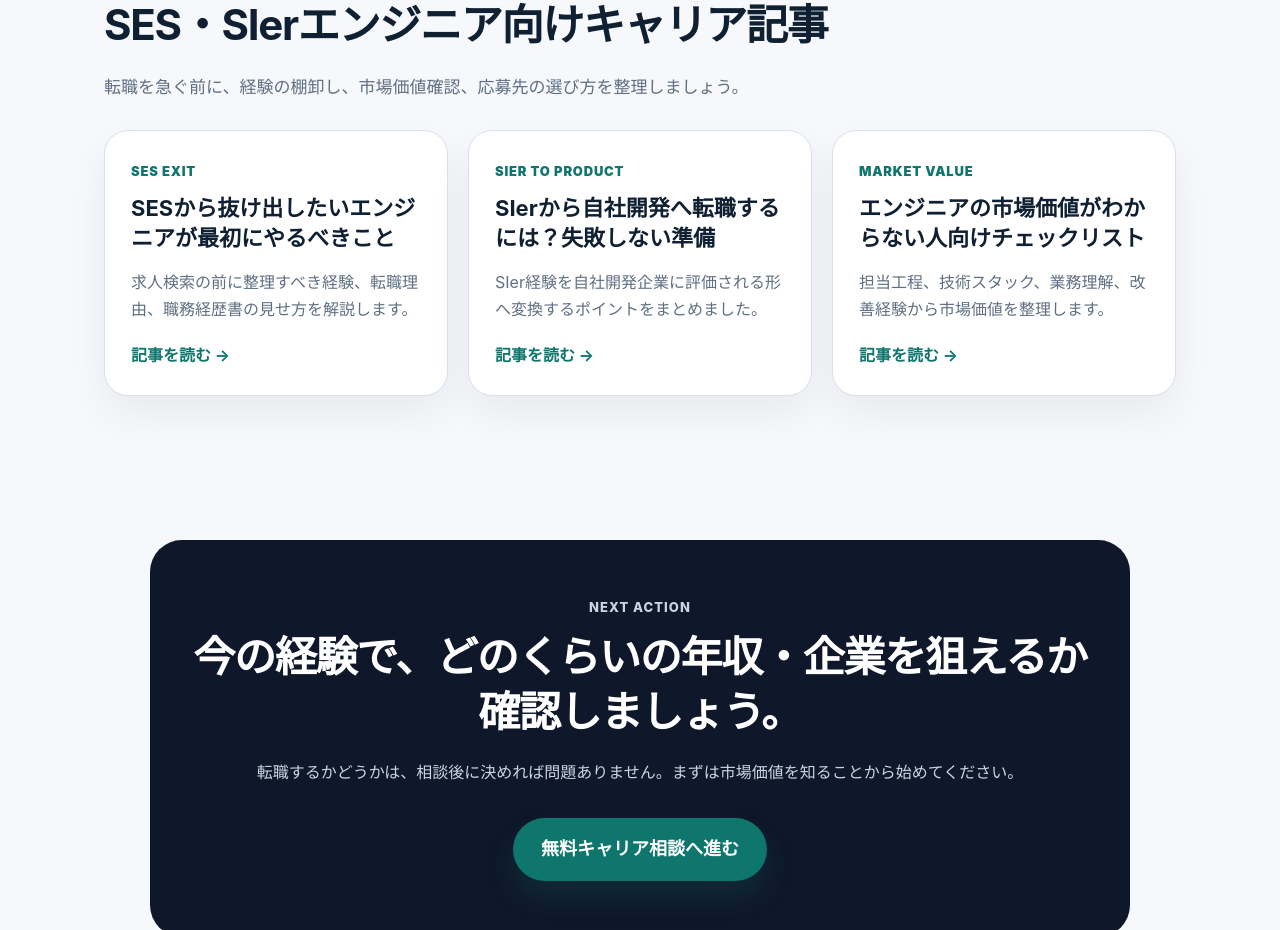
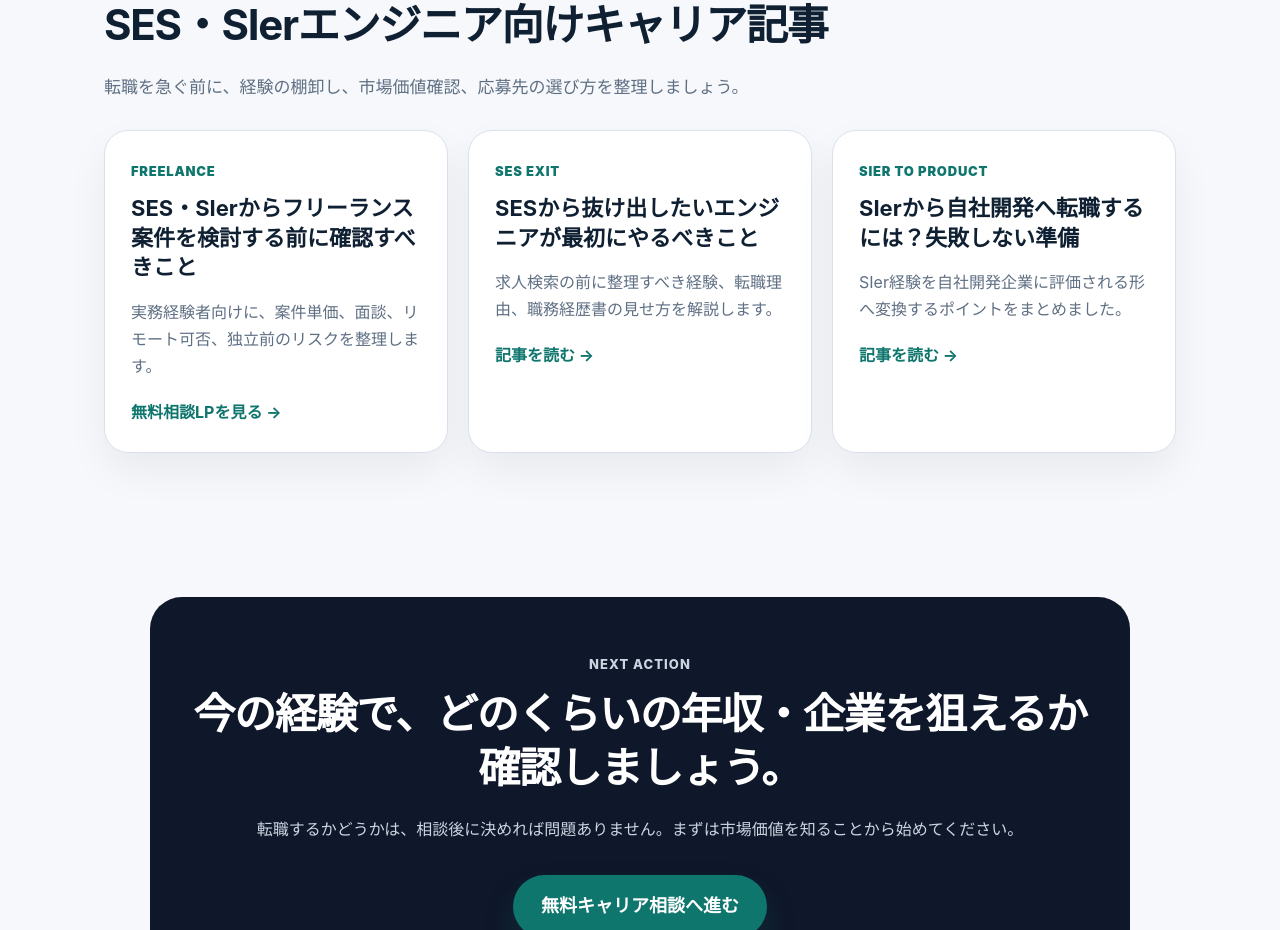
Before and after one commit to kosukekurihara-prog/engineer-career-lp, a Next.js app: page / in a window 1280 px wide. Shown: the part 3099-4029 px from the top of the page. Built offline with nearby package versions, Linux system fonts and the light colour scheme.

Commit message:
Link freelance LP from homepage

```diff
--- a/app/page.tsx
+++ b/app/page.tsx
@@ -129,6 +129,12 @@ export default function Home() {
         <h2>SES・SIerエンジニア向けキャリア記事</h2>
         <p>転職を急ぐ前に、経験の棚卸し、市場価値確認、応募先の選び方を整理しましょう。</p>
         <div className="articleCards homeArticles">
+          <a className="articleCard" href="/freelance/">
+            <span>Freelance</span>
+            <h3>SES・SIerからフリーランス案件を検討する前に確認すべきこと</h3>
+            <p>実務経験者向けに、案件単価、面談、リモート可否、独立前のリスクを整理します。</p>
+            <strong>無料相談LPを見る →</strong>
+          </a>
           <a className="articleCard" href="/articles/ses-exit">
             <span>SES Exit</span>
             <h3>SESから抜け出したいエンジニアが最初にやるべきこと</h3>
@@ -139,12 +145,6 @@ export default function Home() {
             <span>SIer to Product</span>
             <h3>SIerから自社開発へ転職するには？失敗しない準備</h3>
             <p>SIer経験を自社開発企業に評価される形へ変換するポイントをまとめました。</p>
-            <strong>記事を読む →</strong>
-          </a>
-          <a className="articleCard" href="/articles/market-value-check">
-            <span>Market Value</span>
-            <h3>エンジニアの市場価値がわからない人向けチェックリスト</h3>
-            <p>担当工程、技術スタック、業務理解、改善経験から市場価値を整理します。</p>
             <strong>記事を読む →</strong>
           </a>
         </div>
```
